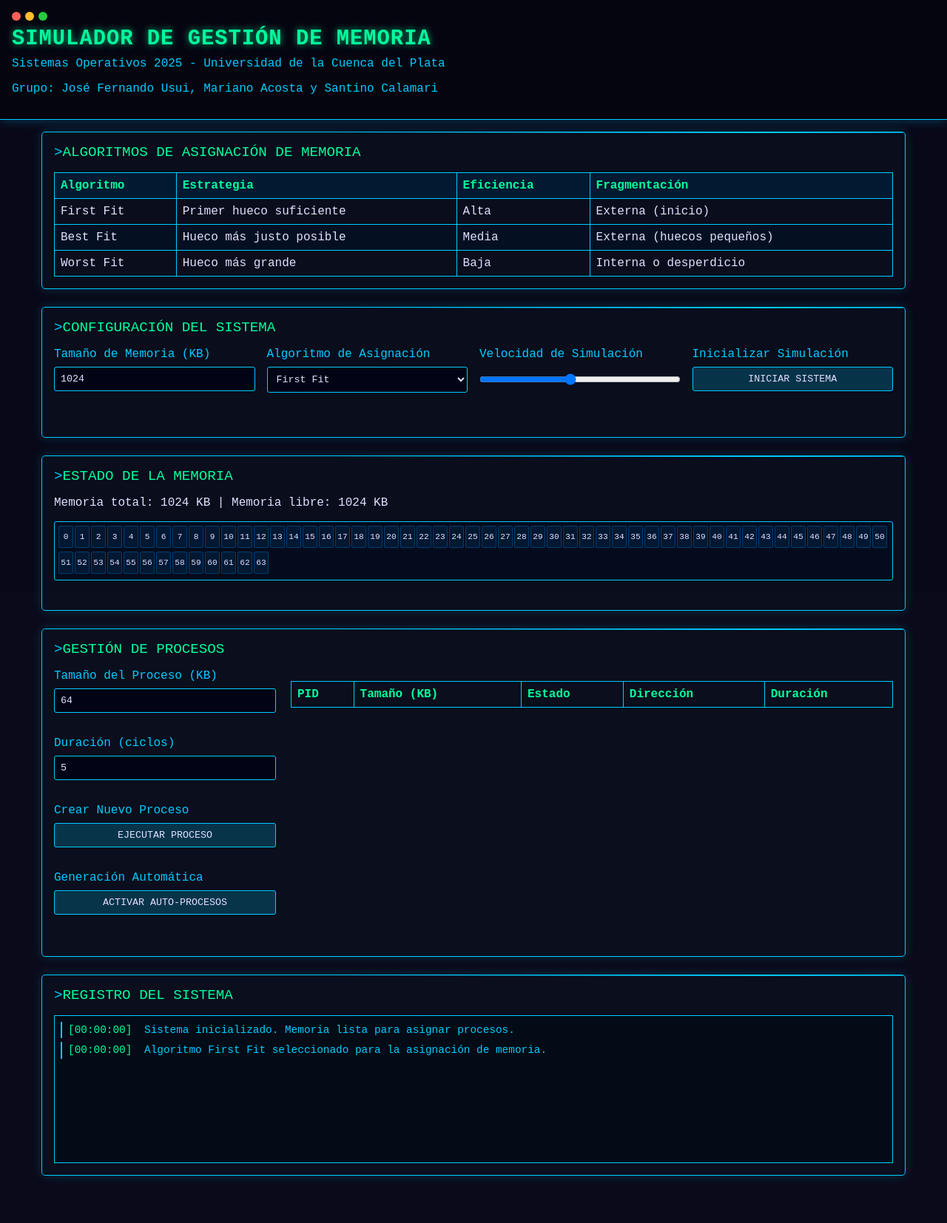
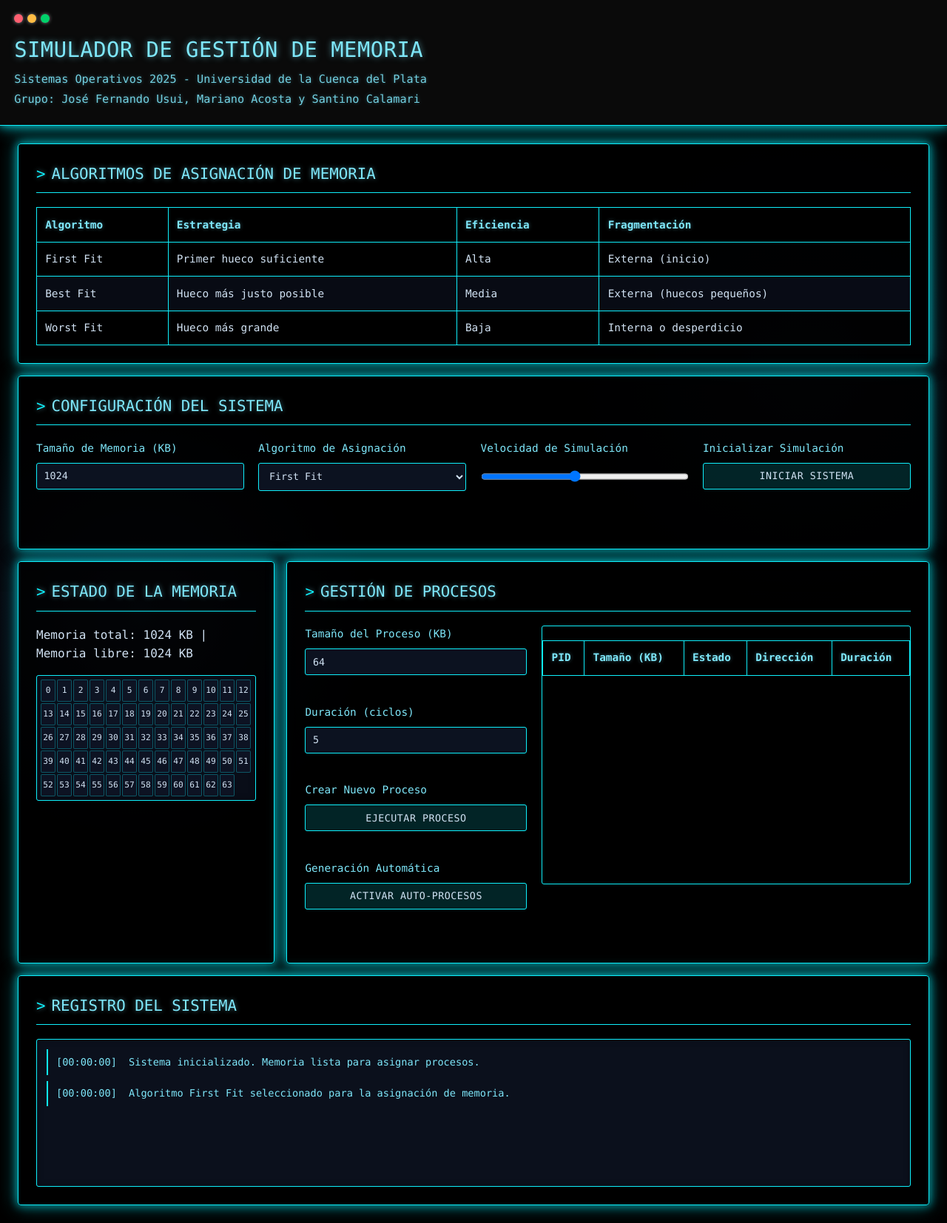
Before and after one commit to DevUsuiSama/Simulador-Gesti-n-De-Memoria-En-Sistemas-Operativos, a plain HTML site: page index.html in a window 1280 px wide. Shown: the whole page at 74% size. Before the commit the page ends 1630 px from the top, so only its background shows below. Drawn offline with Linux system fonts and the light colour scheme.

Commit message:
nuevo estilo css y nueva destribucion html

```diff
--- a/index.html
+++ b/index.html
@@ -26,7 +26,7 @@
     <div class="container">
 
         <!-- NUEVA TABLA DE ALGORITMOS -->
-        <div class="panel">
+        <div class="panel fila-1">
             <div class="panel-title">ALGORITMOS DE ASIGNACIÓN DE MEMORIA</div>
             <table class="process-table">
                 <thead>
@@ -61,7 +61,7 @@
         </div>
         <!-- FIN NUEVA TABLA -->
 
-        <div class="panel">
+        <div class="panel fila-1">
             <div class="panel-title">CONFIGURACIÓN DEL SISTEMA</div>
 
             <div class="controls">
@@ -154,7 +154,7 @@
             </div>
         </div>
 
-        <div class="panel">
+        <div class="panel fila-1">
             <div class="panel-title">REGISTRO DEL SISTEMA</div>
             <div class="log-container" id="systemLog">
                 <div class="log-entry"><span class="log-time">[00:00:00]</span>
--- a/public/css/styles.css
+++ b/public/css/styles.css
@@ -1,28 +1,36 @@
 :root {
-    --hacker-green: #00ff9d;
-    --hacker-blue: #00ccff;
-    --dark-bg: #0a0a1a;
-    --darker-bg: #050510;
-    --panel-bg: rgba(10, 15, 30, 0.8);
-    --text-color: #e0e0ff;
+    --primary-dark: #000000;
+    --secondary-dark: #0a0a0a;
+    --accent-blue: #0ff0fc;
+    --accent-blue-dark: #0cc2cc;
+    --light-blue: #7ee7fa;
+    --text-color: #d1e2f3;
+    --panel-bg: rgba(0, 0, 0, 0.8);
+    --border-color: #0dcfda;
+    --neon-glow: 0 0 12px rgba(11, 240, 252, 0.8), 0 0 25px rgba(11, 240, 252, 0.5);
+    --table-header-bg: rgba(0, 0, 0, 0.9);
 }
 
 * {
     margin: 0;
     padding: 0;
     box-sizing: border-box;
-    font-family: 'Courier New', monospace;
+    font-family: 'Roboto Mono', 'Consolas', monospace;
 }
 
 body {
-    background-color: var(--dark-bg);
+    background-color: var(--primary-dark);
     color: var(--text-color);
     overflow-x: hidden;
     min-height: 100vh;
     position: relative;
+    line-height: 1.6;
+    background-image:
+        radial-gradient(circle at 15% 50%, rgba(16, 23, 40, 0.9) 0%, transparent 25%),
+        radial-gradient(circle at 85% 30%, rgba(10, 14, 23, 0.9) 0%, transparent 25%);
 }
 
-/* Efecto de matriz de fondo */
+/* Efecto de matriz de fondo con celeste */
 #matrix-bg {
     position: fixed;
     top: 0;
@@ -30,24 +38,23 @@ body {
     width: 100%;
     height: 100%;
     z-index: -1;
-    opacity: 0.1;
+    opacity: 0.08;
     pointer-events: none;
 }
 
-/* Encabezado con efecto de terminal */
+/* Encabezado con borde neon */
 header {
-    background-color: var(--darker-bg);
-    padding: 1rem;
-    border-bottom: 1px solid var(--hacker-blue);
-    box-shadow: 0 0 15px rgba(0, 204, 255, 0.3);
+    background-color: var(--secondary-dark);
+    padding: 1.2rem;
+    border-bottom: 1px solid var(--accent-blue);
+    box-shadow: var(--neon-glow);
     position: relative;
-    overflow: hidden;
 }
 
 .terminal-bar {
     display: flex;
     align-items: center;
-    margin-bottom: 0.5rem;
+    margin-bottom: 0.8rem;
 }
 
 .terminal-button {
@@ -55,51 +62,65 @@ header {
     height: 12px;
     border-radius: 50%;
     margin-right: 6px;
+    box-shadow: 0 0 5px rgba(255, 255, 255, 0.5);
 }
 
 .close {
-    background-color: #ff5f56;
+    background-color: #ff5f70;
 }
 
 .minimize {
-    background-color: #ffbd2e;
+    background-color: #ffbd44;
 }
 
 .maximize {
-    background-color: #27c93f;
+    background-color: #00d26a;
 }
 
 h1 {
     font-size: 1.8rem;
-    color: var(--hacker-green);
-    text-shadow: 0 0 10px rgba(0, 255, 157, 0.7);
-    letter-spacing: 1px;
-    margin-bottom: 0.5rem;
+    color: var(--light-blue);
+    letter-spacing: 0.5px;
+    margin-bottom: 0.3rem;
+    font-weight: 400;
+    text-shadow: 0 0 8px rgba(126, 231, 250, 0.6);
 }
 
 .subtitle {
-    color: var(--hacker-blue);
-    font-size: 1rem;
-    margin-bottom: 1rem;
+    color: var(--light-blue);
+    font-size: 0.95rem;
+    opacity: 0.9;
+    margin-bottom: 0.2rem;
+    text-shadow: 0 0 5px rgba(126, 231, 250, 0.4);
 }
 
 /* Contenedor principal */
 .container {
-    max-width: 1200px;
     margin: 0 auto;
-    padding: 1rem;
+    padding: 1.5rem;
+    display: grid;
+    grid-template-columns: 0.4fr 1fr;
+    grid-template-rows: auto auto auto;
+    gap: 1rem;
 }
 
-/* Paneles con estilo de terminal */
+.fila-1 {
+    grid-column: 1 / span 2;
+}
+
+.main-panel {
+    grid-column: 1 / -1;
+}
+
 .panel {
     background-color: var(--panel-bg);
-    border: 1px solid var(--hacker-blue);
-    border-radius: 5px;
-    padding: 1rem;
-    margin-bottom: 1.5rem;
-    box-shadow: 0 0 15px rgba(0, 204, 255, 0.2);
+    border: 1px solid var(--accent-blue);
+    border-radius: 4px;
+    padding: 1.5rem;
+    box-shadow: 0 4px 15px rgba(0, 0, 0, 0.3), var(--neon-glow);
     position: relative;
     overflow: hidden;
+    height: 100%;
 }
 
 .panel::before {
@@ -109,71 +130,86 @@ h1 {
     left: 0;
     right: 0;
     height: 1px;
-    background: linear-gradient(90deg,
-            transparent,
-            var(--hacker-blue),
-            transparent);
-    animation: scanline 3s linear infinite;
+    background: linear-gradient(90deg, transparent, var(--accent-blue), transparent);
+    animation: scanline 5s linear infinite;
 }
 
 .panel-title {
-    color: var(--hacker-green);
-    margin-bottom: 1rem;
-    font-size: 1.2rem;
+    color: var(--light-blue);
+    margin-bottom: 1.2rem;
+    font-size: 1.3rem;
+    font-weight: 500;
+    border-bottom: 1px solid var(--accent-blue);
+    padding-bottom: 0.5rem;
+    text-shadow: 0 0 6px rgba(126, 231, 250, 0.5);
     display: flex;
     align-items: center;
 }
 
 .panel-title::before {
     content: '> ';
-    color: var(--hacker-blue);
+    color: var(--accent-blue);
+    margin-right: 0.5rem;
 }
 
 /* Controles */
 .controls {
     display: grid;
-    grid-template-columns: repeat(auto-fit, minmax(250px, 1fr));
-    gap: 1rem;
-    margin-bottom: 1.5rem;
+    grid-template-columns: repeat(auto-fit, minmax(200px, 1fr));
+    gap: 1.2rem;
+    margin-bottom: 1.8rem;
 }
 
 .control-group {
-    margin-bottom: 1rem;
+    margin-bottom: 1.2rem;
 }
 
 label {
     display: block;
     margin-bottom: 0.5rem;
-    color: var(--hacker-blue);
+    color: var(--light-blue);
+    font-size: 0.9rem;
+    font-weight: 500;
 }
 
 input,
 select,
 button {
-    background-color: rgba(0, 0, 20, 0.7);
+    background-color: rgba(16, 23, 40, 0.8);
     color: var(--text-color);
-    border: 1px solid var(--hacker-blue);
+    border: 1px solid var(--accent-blue);
     border-radius: 3px;
-    padding: 0.5rem;
+    padding: 0.6rem;
     width: 100%;
-    font-family: 'Courier New', monospace;
+    font-family: 'Roboto Mono', 'Consolas', monospace;
+    transition: all 0.2s ease;
+}
+
+input:focus,
+select:focus {
+    outline: none;
+    border-color: var(--light-blue);
+    box-shadow: 0 0 0 2px rgba(126, 231, 250, 0.3), 0 0 10px rgba(126, 231, 250, 0.2);
 }
 
 button {
-    background-color: rgba(0, 204, 255, 0.2);
+    background-color: rgba(15, 240, 252, 0.15);
     cursor: pointer;
-    transition: all 0.3s ease;
+    font-weight: 500;
+    letter-spacing: 0.5px;
     position: relative;
     overflow: hidden;
+    transition: all 0.3s ease;
 }
 
 button:hover {
-    background-color: rgba(0, 204, 255, 0.4);
-    box-shadow: 0 0 10px var(--hacker-blue);
+    background-color: rgba(15, 240, 252, 0.25);
+    box-shadow: 0 0 10px rgba(15, 240, 252, 0.4);
+    transform: translateY(-2px);
 }
 
 button:active {
-    transform: translateY(1px);
+    transform: translateY(0);
 }
 
 /* Representación de memoria */
@@ -187,10 +223,11 @@ button:active {
     gap: 2px;
     margin-top: 1rem;
     min-height: 80px;
-    border: 1px solid var(--hacker-blue);
+    border: 1px solid var(--accent-blue);
     padding: 5px;
     border-radius: 3px;
-    background-color: rgba(0, 10, 30, 0.5);
+    background-color: rgba(16, 23, 40, 0.6);
+    box-shadow: inset 0 0 10px rgba(0, 0, 0, 0.3);
 }
 
 .memory-block {
@@ -203,6 +240,7 @@ button:active {
     transition: all 0.3s ease;
     position: relative;
     overflow: hidden;
+    border: 1px solid rgba(15, 240, 252, 0.3);
 }
 
 .memory-block::after {
@@ -212,10 +250,7 @@ button:active {
     left: 0;
     right: 0;
     bottom: 0;
-    background: linear-gradient(135deg,
-            rgba(255, 255, 255, 0.1) 0%,
-            transparent 50%,
-            rgba(255, 255, 255, 0.1) 100%);
+    background: linear-gradient(135deg, rgba(255, 255, 255, 0.1) 0%, transparent 50%, rgba(255, 255, 255, 0.1) 100%);
     opacity: 0;
     transition: opacity 0.3s ease;
 }
@@ -225,103 +260,140 @@ button:active {
 }
 
 .free {
-    background-color: rgba(0, 30, 60, 0.7);
-    border: 1px solid rgba(0, 150, 255, 0.3);
+    background-color: rgba(16, 23, 40, 0.7);
 }
 
 .allocated {
-    background-color: rgba(0, 204, 255, 0.5);
-    border: 1px solid var(--hacker-blue);
-    box-shadow: 0 0 5px var(--hacker-blue);
+    background-color: rgba(15, 240, 252, 0.25);
+    box-shadow: 0 0 5px rgba(15, 240, 252, 0.4);
 }
 
 /* Tabla de procesos */
 .process-table {
     width: 100%;
     border-collapse: collapse;
-    margin-top: 1rem;
+    margin-top: 1.2rem;
+    font-size: 0.9rem;
 }
 
 .process-table th,
 .process-table td {
-    border: 1px solid var(--hacker-blue);
-    padding: 0.5rem;
+    border: 1px solid var(--accent-blue);
+    padding: 0.7rem;
     text-align: left;
 }
 
 .process-table th {
-    background-color: rgba(0, 30, 60, 0.7);
-    color: var(--hacker-green);
+    background-color: var(--table-header-bg);
+    color: var(--light-blue);
+    font-weight: 600;
+    text-shadow: 0 0 5px rgba(126, 231, 250, 0.4);
 }
 
 .process-table tr:nth-child(even) {
-    background-color: rgba(0, 20, 40, 0.5);
+    background-color: rgba(16, 23, 40, 0.5);
 }
 
 .process-table tr:hover {
-    background-color: rgba(0, 204, 255, 0.1);
+    background-color: rgba(15, 240, 252, 0.1);
 }
 
 /* Estados de procesos */
 .state-new {
-    color: var(--hacker-blue);
+    color: var(--light-blue);
+    text-shadow: 0 0 4px rgba(126, 231, 250, 0.5);
 }
 
 .state-ready {
-    color: #ffff00;
+    color: #9efff9;
+    text-shadow: 0 0 4px rgba(158, 255, 249, 0.5);
 }
 
 .state-running {
-    color: var(--hacker-green);
+    color: #0ff0fc;
+    text-shadow: 0 0 6px rgba(15, 240, 252, 0.7);
 }
 
 .state-blocked {
-    color: #ff5555;
+    color: #ff5f70;
+    text-shadow: 0 0 4px rgba(255, 95, 112, 0.5);
 }
 
 .state-terminated {
-    color: #888;
+    color: #adb5bd;
 }
 
 /* Log de eventos */
 .log-container {
     height: 200px;
     overflow-y: auto;
-    background-color: rgba(0, 10, 20, 0.7);
-    border: 1px solid var(--hacker-blue);
-    padding: 0.5rem;
-    font-family: 'Courier New', monospace;
-    font-size: 0.9rem;
-    margin-top: 1rem;
+    background-color: rgba(16, 23, 40, 0.7);
+    border: 1px solid var(--accent-blue);
+    padding: 0.8rem;
+    font-family: 'Roboto Mono', 'Consolas', monospace;
+    font-size: 0.85rem;
+    margin-top: 1.2rem;
+    border-radius: 3px;
+    box-shadow: inset 0 0 10px rgba(0, 0, 0, 0.3);
 }
 
 .log-entry {
-    margin-bottom: 0.3rem;
-    padding: 0.2rem;
-    border-left: 2px solid var(--hacker-blue);
-    padding-left: 0.5rem;
-    animation: logAppear 0.5s ease;
+    margin-bottom: 0.5rem;
+    padding: 0.4rem;
+    border-left: 2px solid var(--accent-blue);
+    padding-left: 0.7rem;
+    animation: logAppear 0.3s ease;
 }
 
 .log-time {
-    color: var(--hacker-green);
+    color: var(--light-blue);
     margin-right: 0.5rem;
+    font-weight: 500;
 }
 
 .log-info {
-    color: var(--hacker-blue);
+    color: var(--light-blue);
 }
 
 .log-success {
-    color: var(--hacker-green);
+    color: #0ff0fc;
 }
 
 .log-warning {
-    color: #ffbd2e;
+    color: #ffbd44;
 }
 
 .log-error {
-    color: #ff5555;
+    color: #ff5f70;
+}
+
+/* Estadísticas */
+.stats-container {
+    display: grid;
+    grid-template-columns: repeat(auto-fit, minmax(150px, 1fr));
+    gap: 1rem;
+    margin-bottom: 1.5rem;
+}
+
+.stat-box {
+    background-color: rgba(16, 23, 40, 0.7);
+    border: 1px solid var(--accent-blue);
+    border-radius: 4px;
+    padding: 1rem;
+    text-align: center;
+}
+
+.stat-value {
+    font-size: 1.5rem;
+    font-weight: bold;
+    color: var(--accent-blue);
+    margin-bottom: 0.5rem;
+    text-shadow: 0 0 5px rgba(15, 240, 252, 0.5);
+}
+
+.stat-label {
+    font-size: 0.8rem;
+    color: var(--light-blue);
 }
 
 /* Animaciones */
@@ -338,46 +410,21 @@ button:active {
 @keyframes logAppear {
     from {
         opacity: 0;
-        transform: translateY(-5px);
+        transform: translateX(-5px);
     }
 
     to {
         opacity: 1;
-        transform: translateY(0);
-    }
-}
-
-@keyframes blink {
-
-    0%,
-    100% {
-        opacity: 1;
-    }
-
-    50% {
-        opacity: 0.5;
-    }
-}
-
-.blink {
-    animation: blink 1s infinite;
-}
-
-/* Responsive */
-@media (max-width: 768px) {
-    .controls {
-        grid-template-columns: 1fr;
-    }
-
-    h1 {
-        font-size: 1.5rem;
+        transform: translateX(0);
     }
 }
 
 .table-scroll {
-    max-height: 350px;   /* altura máxima del área visible */
-    overflow-y: auto;    /* scroll vertical */
-    border: 1px solid var(--border-color); /* opcional, para separar visualmente */
+    max-height: 350px;
+    overflow-y: auto;
+    border: 1px solid var(--accent-blue);
+    border-radius: 3px;
+    box-shadow: inset 0 0 8px rgba(0, 0, 0, 0.2);
 }
 
 .table-scroll table {
@@ -388,6 +435,83 @@ button:active {
 .table-scroll thead th {
     position: sticky;
     top: 0;
-    background: var(--panel-bg, #111); /* mantiene el header visible */
+    background: var(--table-header-bg);
     z-index: 2;
+    box-shadow: 0 1px 3px rgba(0, 0, 0, 0.2);
 }
+
+/* Responsive */
+@media (max-width: 1100px) {
+    .container {
+        grid-template-columns: 1fr;
+    }
+}
+
+@media (max-width: 768px) {
+    .controls {
+        grid-template-columns: 1fr;
+    }
+
+    h1 {
+        font-size: 1.5rem;
+    }
+
+    .container {
+        padding: 1rem;
+    }
+
+    .panel {
+        padding: 1rem;
+    }
+
+    .stats-container {
+        grid-template-columns: 1fr 1fr;
+    }
+}
+
+/* Mejoras de distribución */
+.panel-grid {
+    display: grid;
+    grid-template-columns: 1fr 1fr;
+    gap: 1.5rem;
+}
+
+.config-section {
+    margin-bottom: 1.5rem;
+}
+
+.section-title {
+    color: var(--light-blue);
+    font-size: 1rem;
+    margin-bottom: 0.8rem;
+    padding-bottom: 0.3rem;
+    border-bottom: 1px solid rgba(126, 231, 250, 0.3);
+}
+
+.process-controls {
+    display: flex;
+    flex-direction: column;
+    gap: 1rem;
+}
+
+.memory-info {
+    display: flex;
+    justify-content: space-between;
+    margin-bottom: 0.5rem;
+    font-size: 0.9rem;
+}
+
+.memory-bar {
+    height: 10px;
+    background-color: rgba(16, 23, 40, 0.7);
+    border-radius: 5px;
+    overflow: hidden;
+    margin-bottom: 1rem;
+}
+
+.memory-usage {
+    height: 100%;
+    background: linear-gradient(90deg, var(--accent-blue-dark), var(--accent-blue));
+    border-radius: 5px;
+    transition: width 0.3s ease;
+}
```
